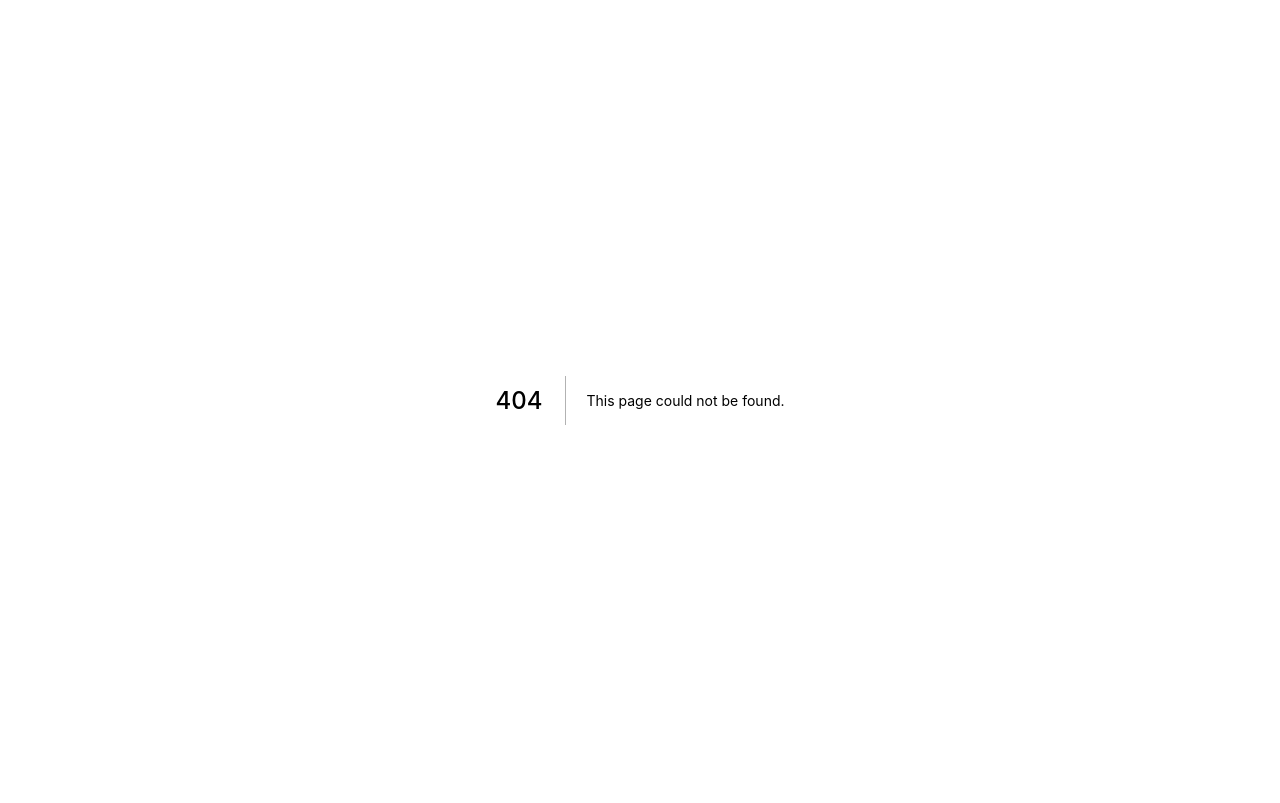
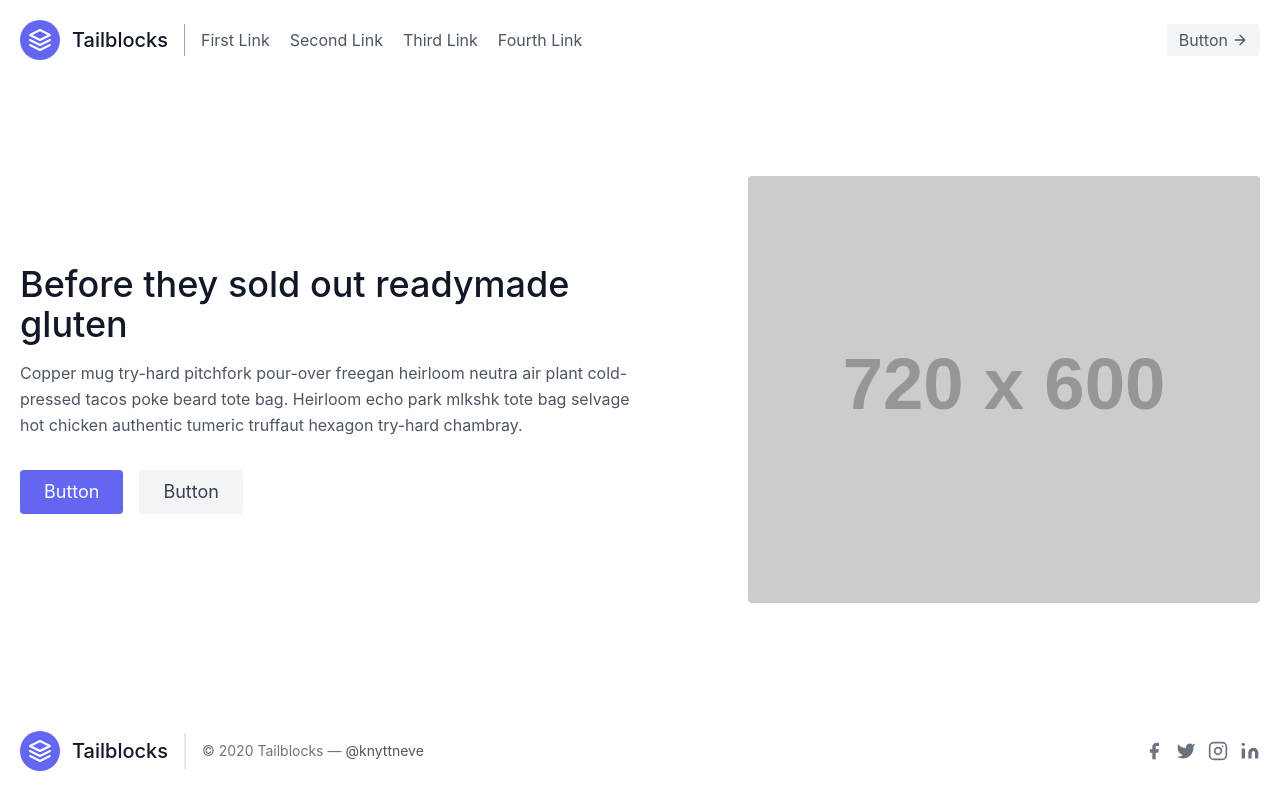
Before and after one commit to hunkguo/agent-bookkeeping, a Next.js app: page /agent_bookkeeping in a window 1280 px wide. Before the commit this address had no page. Built offline with nearby package versions, Linux system fonts and the light colour scheme.

Commit message:
整合tailwind

```diff
--- a/package.json
+++ b/package.json
@@ -15,7 +15,10 @@
     "react-dom": "17.0.2"
   },
   "devDependencies": {
+    "autoprefixer": "^10.4.0",
     "eslint": "7.29.0",
-    "eslint-config-next": "11.0.1"
+    "eslint-config-next": "11.0.1",
+    "postcss": "^8.4.5",
+    "tailwindcss": "^3.0.7"
   }
 }
--- /dev/null
+++ b/pages/agent_bookkeeping.js
@@ -0,0 +1,31 @@
+import styles from '../styles/Home.module.css'
+import Header from './components/hearder'
+import Footer from './components/footer'
+
+
+export default function AgentBookkeeping() {
+    return (
+        <>
+        <Header/>
+        <section class="text-gray-600 body-font">
+          <div class="container mx-auto flex px-5 py-24 md:flex-row flex-col items-center">
+            <div class="lg:flex-grow md:w-1/2 lg:pr-24 md:pr-16 flex flex-col md:items-start md:text-left mb-16 md:mb-0 items-center text-center">
+              <h1 class="title-font sm:text-4xl text-3xl mb-4 font-medium text-gray-900">Before they sold out
+                readymade gluten
+              </h1>
+              <p class="mb-8 leading-relaxed">Copper mug try-hard pitchfork pour-over freegan heirloom neutra air plant cold-pressed tacos poke beard tote bag. Heirloom echo park mlkshk tote bag selvage hot chicken authentic tumeric truffaut hexagon try-hard chambray.</p>
+              <div class="flex justify-center">
+                <button class="inline-flex text-white bg-indigo-500 border-0 py-2 px-6 focus:outline-none hover:bg-indigo-600 rounded text-lg" control-id="ControlID-85">Button</button>
+                <button class="ml-4 inline-flex text-gray-700 bg-gray-100 border-0 py-2 px-6 focus:outline-none hover:bg-gray-200 rounded text-lg">Button</button>
+              </div>
+            </div>
+            <div class="lg:max-w-lg lg:w-full md:w-1/2 w-5/6">
+              <img class="object-cover object-center rounded" alt="hero" src="https://dummyimage.com/720x600"/>
+            </div>
+          </div>
+        </section>
+        <Footer/>
+        </>
+
+    )
+}
--- /dev/null
+++ b/pages/components/footer.js
@@ -0,0 +1,42 @@
+
+export default function Footer() {
+    return (
+        <footer class="text-gray-600 body-font">
+            <div class="container px-5 py-8 mx-auto flex items-center sm:flex-row flex-col">
+                <a class="flex title-font font-medium items-center md:justify-start justify-center text-gray-900">
+                <svg xmlns="http://www.w3.org/2000/svg" fill="none" stroke="currentColor" stroke-linecap="round" stroke-linejoin="round" stroke-width="2" class="w-10 h-10 text-white p-2 bg-indigo-500 rounded-full" viewBox="0 0 24 24">
+                    <path d="M12 2L2 7l10 5 10-5-10-5zM2 17l10 5 10-5M2 12l10 5 10-5"></path>
+                </svg>
+                <span class="ml-3 text-xl">Tailblocks</span>
+                </a>
+                <p class="text-sm text-gray-500 sm:ml-4 sm:pl-4 sm:border-l-2 sm:border-gray-200 sm:py-2 sm:mt-0 mt-4">© 2020 Tailblocks —
+                <a href="https://twitter.com/knyttneve" class="text-gray-600 ml-1" rel="noopener noreferrer" target="_blank">@knyttneve</a>
+                </p>
+                <span class="inline-flex sm:ml-auto sm:mt-0 mt-4 justify-center sm:justify-start">
+                <a class="text-gray-500">
+                    <svg fill="currentColor" stroke-linecap="round" stroke-linejoin="round" stroke-width="2" class="w-5 h-5" viewBox="0 0 24 24">
+                    <path d="M18 2h-3a5 5 0 00-5 5v3H7v4h3v8h4v-8h3l1-4h-4V7a1 1 0 011-1h3z"></path>
+                    </svg>
+                </a>
+                <a class="ml-3 text-gray-500">
+                    <svg fill="currentColor" stroke-linecap="round" stroke-linejoin="round" stroke-width="2" class="w-5 h-5" viewBox="0 0 24 24">
+                    <path d="M23 3a10.9 10.9 0 01-3.14 1.53 4.48 4.48 0 00-7.86 3v1A10.66 10.66 0 013 4s-4 9 5 13a11.64 11.64 0 01-7 2c9 5 20 0 20-11.5a4.5 4.5 0 00-.08-.83A7.72 7.72 0 0023 3z"></path>
+                    </svg>
+                </a>
+                <a class="ml-3 text-gray-500">
+                    <svg fill="none" stroke="currentColor" stroke-linecap="round" stroke-linejoin="round" stroke-width="2" class="w-5 h-5" viewBox="0 0 24 24">
+                    <rect width="20" height="20" x="2" y="2" rx="5" ry="5"></rect>
+                    <path d="M16 11.37A4 4 0 1112.63 8 4 4 0 0116 11.37zm1.5-4.87h.01"></path>
+                    </svg>
+                </a>
+                <a class="ml-3 text-gray-500">
+                    <svg fill="currentColor" stroke="currentColor" stroke-linecap="round" stroke-linejoin="round" stroke-width="0" class="w-5 h-5" viewBox="0 0 24 24">
+                    <path stroke="none" d="M16 8a6 6 0 016 6v7h-4v-7a2 2 0 00-2-2 2 2 0 00-2 2v7h-4v-7a6 6 0 016-6zM2 9h4v12H2z"></path>
+                    <circle cx="4" cy="4" r="2" stroke="none"></circle>
+                    </svg>
+                </a>
+                </span>
+            </div>
+        </footer>
+    )
+}
--- /dev/null
+++ b/pages/components/hearder.js
@@ -0,0 +1,27 @@
+
+import Link from 'next/link'
+export default function Header() {
+    return (
+        <header class="text-gray-600 body-font">
+            <div class="container mx-auto flex flex-wrap p-5 flex-col md:flex-row items-center">
+                <a class="flex title-font font-medium items-center text-gray-900 mb-4 md:mb-0">
+                <svg xmlns="http://www.w3.org/2000/svg" fill="none" stroke="currentColor" stroke-linecap="round" stroke-linejoin="round" stroke-width="2" class="w-10 h-10 text-white p-2 bg-indigo-500 rounded-full" viewBox="0 0 24 24">
+                    <path d="M12 2L2 7l10 5 10-5-10-5zM2 17l10 5 10-5M2 12l10 5 10-5"></path>
+                </svg>
+                <span class="ml-3 text-xl">Tailblocks</span>
+                </a>
+                <nav class="md:mr-auto md:ml-4 md:py-1 md:pl-4 md:border-l md:border-gray-400	flex flex-wrap items-center text-base justify-center">
+                <a class="mr-5 hover:text-gray-900">First Link</a>
+                <a class="mr-5 hover:text-gray-900">Second Link</a>
+                <a class="mr-5 hover:text-gray-900">Third Link</a>
+                <a class="mr-5 hover:text-gray-900">Fourth Link</a>
+                </nav>
+                <button class="inline-flex items-center bg-gray-100 border-0 py-1 px-3 focus:outline-none hover:bg-gray-200 rounded text-base mt-4 md:mt-0" control-id="ControlID-83">Button
+                <svg fill="none" stroke="currentColor" stroke-linecap="round" stroke-linejoin="round" stroke-width="2" class="w-4 h-4 ml-1" viewBox="0 0 24 24">
+                    <path d="M5 12h14M12 5l7 7-7 7"></path>
+                </svg>
+                </button>
+            </div>
+        </header>
+    )
+}
--- a/pages/index.js
+++ b/pages/index.js
@@ -1,6 +1,5 @@
 import Head from 'next/head'
 import styles from '../styles/Home.module.css'
-
 export default function Home() {
   return (
     <div className={styles.container}>
@@ -48,6 +47,17 @@
               Instantly deploy your Next.js site to a public URL with Vercel.
             </p>
           </a>
+
+
+          <a
+            href="/agent_bookkeeping"
+            className={styles.card}
+          >
+            <h2>代理记账 &rarr;</h2>
+            <p>
+            代理记账
+            </p>
+          </a>
         </div>
       </main>
     </div>
--- /dev/null
+++ b/postcss.config.js
@@ -0,0 +1,6 @@
+module.exports = {
+  plugins: {
+    tailwindcss: {},
+    autoprefixer: {},
+  },
+}
--- a/styles/globals.css
+++ b/styles/globals.css
@@ -1,3 +1,6 @@
+@tailwind base;
+@tailwind components;
+@tailwind utilities;
 html,
 body {
   padding: 0;
--- /dev/null
+++ b/tailwind.config.js
@@ -0,0 +1,10 @@
+module.exports = {
+  content: [
+    "./pages/**/*.{js,ts,jsx,tsx}",
+    "./components/**/*.{js,ts,jsx,tsx}",
+  ],
+  theme: {
+    extend: {},
+  },
+  plugins: [],
+}
```
Also changed, not shown: 2 other files (tests, documents, lock files or other folders).
